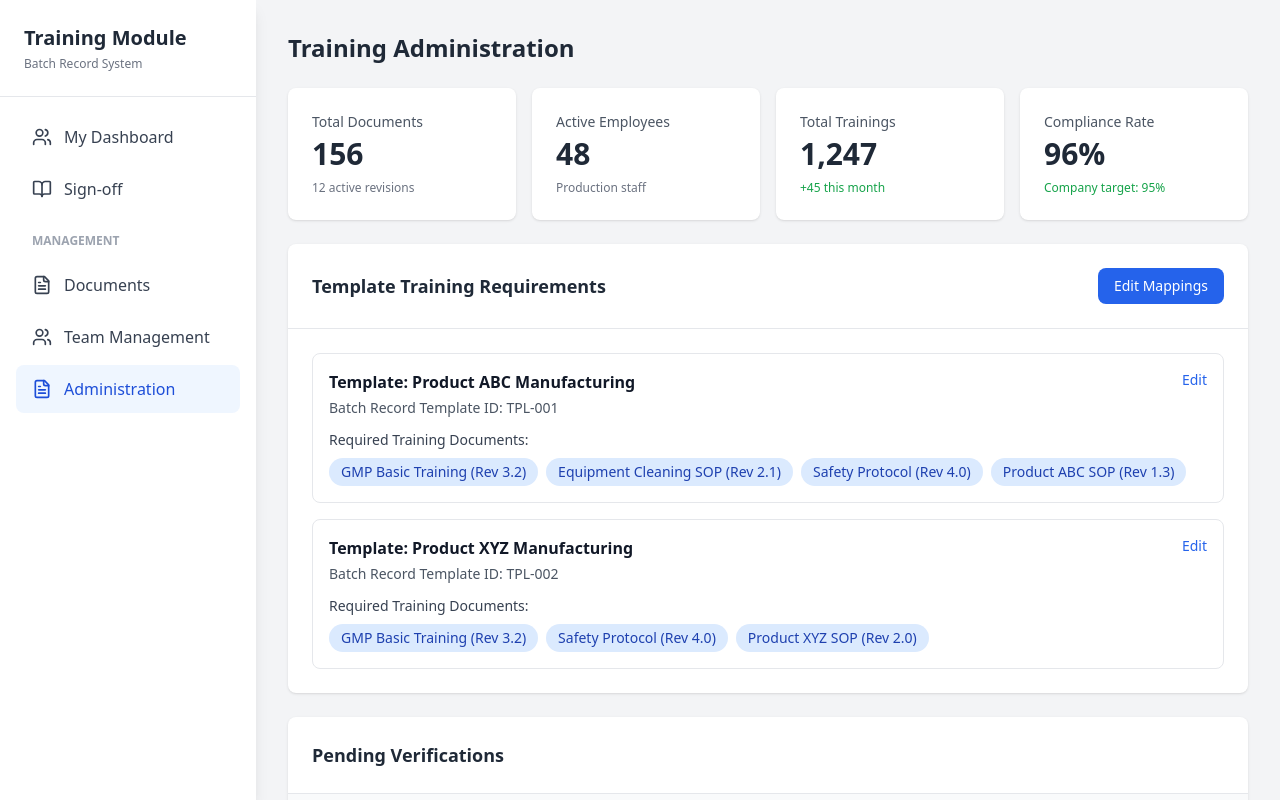
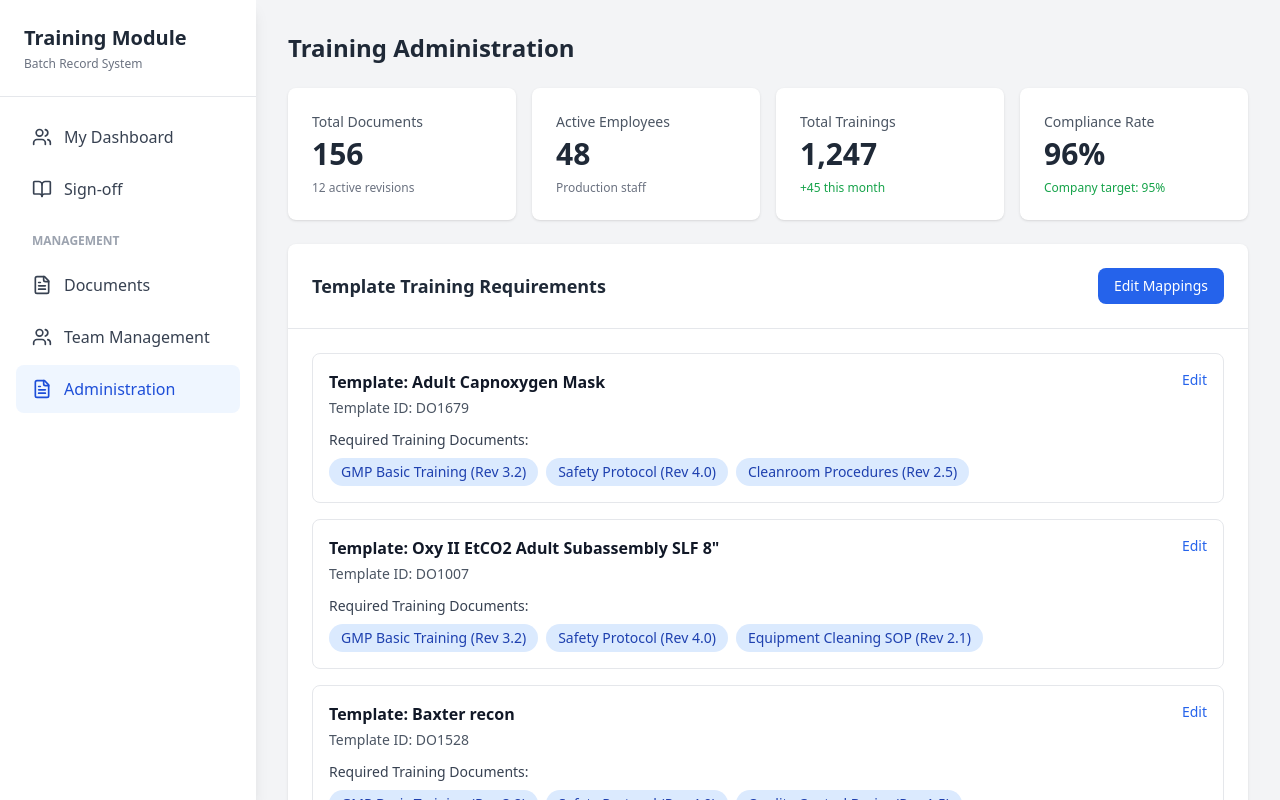
Before and after one commit to Ai5678/training-module-app, a React (Create React App) app: page / in a window 1280 px wide. Both pictures are taken after a click on the button "Administration". Built offline with nearby package versions, Linux system fonts and the light colour scheme.

Commit message:
1. Employee Dashboard modified 2. update sampleData with actual template names 3. Update AdminView with actual reference template names

```diff
--- a/src/components/pages/AdminView.js
+++ b/src/components/pages/AdminView.js
@@ -1,5 +1,5 @@
 import React from 'react';
-import { pendingVerifications } from '../../data/sampleData';
+import { pendingVerifications, templateTrainingMappings } from '../../data/sampleData';
 
 const AdminView = () => (
   <div className="space-y-6">
@@ -41,56 +41,27 @@ const AdminView = () => (
       </div>
       <div className="p-6">
         <div className="space-y-4">
-          <div className="border border-gray-200 rounded-lg p-4">
+          {templateTrainingMappings.map((template) => (
+            <div key={template.id} className="border border-gray-200 rounded-lg p-4">
               <div className="flex justify-between items-start mb-3">
                 <div>
-                <h3 className="font-semibold text-gray-900">Template: Product ABC Manufacturing</h3>
-                <p className="text-sm text-gray-600 mt-1">Batch Record Template ID: TPL-001</p>
+                  <h3 className="font-semibold text-gray-900">Template: {template.templateName}</h3>
+                  <p className="text-sm text-gray-600 mt-1">Template ID: {template.templateId}</p>
                 </div>
                 <button className="text-blue-600 hover:text-blue-700 text-sm">Edit</button>
               </div>
               <div>
                 <p className="text-sm font-medium text-gray-700 mb-2">Required Training Documents:</p>
                 <div className="flex flex-wrap gap-2">
-                <span className="px-3 py-1 bg-blue-100 text-blue-800 rounded-full text-sm">
-                  GMP Basic Training (Rev 3.2)
+                  {template.requiredTrainings.map((training, index) => (
+                    <span key={index} className="px-3 py-1 bg-blue-100 text-blue-800 rounded-full text-sm">
+                      {training.name} ({training.revision})
                     </span>
-                <span className="px-3 py-1 bg-blue-100 text-blue-800 rounded-full text-sm">
-                  Equipment Cleaning SOP (Rev 2.1)
-                </span>
-                <span className="px-3 py-1 bg-blue-100 text-blue-800 rounded-full text-sm">
-                  Safety Protocol (Rev 4.0)
-                </span>
-                <span className="px-3 py-1 bg-blue-100 text-blue-800 rounded-full text-sm">
-                  Product ABC SOP (Rev 1.3)
-                </span>
+                  ))}
                 </div>
               </div>
             </div>
-
-          <div className="border border-gray-200 rounded-lg p-4">
-            <div className="flex justify-between items-start mb-3">
-              <div>
-                <h3 className="font-semibold text-gray-900">Template: Product XYZ Manufacturing</h3>
-                <p className="text-sm text-gray-600 mt-1">Batch Record Template ID: TPL-002</p>
-              </div>
-              <button className="text-blue-600 hover:text-blue-700 text-sm">Edit</button>
-            </div>
-            <div>
-              <p className="text-sm font-medium text-gray-700 mb-2">Required Training Documents:</p>
-              <div className="flex flex-wrap gap-2">
-                <span className="px-3 py-1 bg-blue-100 text-blue-800 rounded-full text-sm">
-                  GMP Basic Training (Rev 3.2)
-                </span>
-                <span className="px-3 py-1 bg-blue-100 text-blue-800 rounded-full text-sm">
-                  Safety Protocol (Rev 4.0)
-                </span>
-                <span className="px-3 py-1 bg-blue-100 text-blue-800 rounded-full text-sm">
-                  Product XYZ SOP (Rev 2.0)
-                </span>
-              </div>
-            </div>
-          </div>
+          ))}
         </div>
       </div>
     </div>
--- a/src/data/sampleData.js
+++ b/src/data/sampleData.js
@@ -6,6 +6,20 @@ export const pendingTrainings = [
 export const completedTrainings = [
   { id: 3, docName: 'Safety Protocol', revision: 'Rev 4.0', completedDate: '2025-09-01', verifiedBy: 'John Smith', verified: true },
   { id: 4, docName: 'Quality Control Basics', revision: 'Rev 1.5', completedDate: '2025-08-15', verifiedBy: 'Jane Doe', verified: true },
+  { id: 5, docName: 'DO1679: Adult Capnoxygen Mask Training', revision: 'Rev 2.0', completedDate: '2025-08-10', verifiedBy: 'John Smith', verified: true },
+  { id: 6, docName: 'DO1007: Oxy II EtCO2 Adult Subassembly SLF 8" Training', revision: 'Rev 1.8', completedDate: '2025-07-25', verifiedBy: 'Jane Doe', verified: true },
+  { id: 7, docName: 'DO1528: Baxter recon Training', revision: 'Rev 3.1', completedDate: '2025-07-10', verifiedBy: 'John Smith', verified: true },
+  { id: 8, docName: 'Cleanroom Procedures', revision: 'Rev 2.5', completedDate: '2025-06-20', verifiedBy: 'Jane Doe', verified: true },
+  { id: 9, docName: 'Documentation Standards', revision: 'Rev 1.2', completedDate: '2025-06-05', verifiedBy: 'John Smith', verified: true },
+  { id: 10, docName: 'Environmental Monitoring', revision: 'Rev 3.0', completedDate: '2025-05-15', verifiedBy: 'Jane Doe', verified: true },
+];
+
+export const qualifiedTemplates = [
+  'DO1679: Adult Capnoxygen Mask',
+  'DO1007: Oxy II EtCO2 Adult Subassembly SLF 8"',
+  'DO1528: Baxter recon',
+  'DO1674: OxyMask II Kid 7\'',
+  'DO1862: OxyMask II Adult EtCO2 14", SLM 15\''
 ];
 
 export const trainingDocs = [
@@ -15,12 +29,66 @@ export const trainingDocs = [
 ];
 
 export const teamMembers = [
-  { id: 1, name: 'Alice Johnson', role: 'Production', trainings: 12, pending: 2, qualified: ['Template A', 'Template B'] },
-  { id: 2, name: 'Bob Wilson', role: 'Production', trainings: 10, pending: 1, qualified: ['Template A', 'Template C'] },
-  { id: 3, name: 'Carol Martinez', role: 'Production', trainings: 15, pending: 0, qualified: ['Template A', 'Template B', 'Template C'] },
+  { id: 1, name: 'Alice Johnson', role: 'Production', trainings: 12, pending: 2, qualified: ['DO1679: Adult Capnoxygen Mask', 'DO1007: Oxy II EtCO2 Adult Subassembly SLF 8"'] },
+  { id: 2, name: 'Bob Wilson', role: 'Production', trainings: 10, pending: 1, qualified: ['DO1679: Adult Capnoxygen Mask', 'DO1528: Baxter recon'] },
+  { id: 3, name: 'Carol Martinez', role: 'Production', trainings: 15, pending: 0, qualified: ['DO1679: Adult Capnoxygen Mask', 'DO1674: OxyMask II Kid 7\'', 'DO1862: OxyMask II Adult EtCO2 14", SLM 15\''] },
 ];
 
 export const pendingVerifications = [
   { id: 1, employee: 'Alice Johnson', docName: 'GMP Basic Training', revision: 'Rev 3.2', signedDate: '2025-09-28', status: 'pending' },
   { id: 2, employee: 'Bob Wilson', docName: 'Safety Protocol', revision: 'Rev 4.0', signedDate: '2025-09-27', status: 'pending' },
 ];
+
+export const templateTrainingMappings = [
+  {
+    id: 1,
+    templateName: 'Adult Capnoxygen Mask',
+    templateId: 'DO1679',
+    requiredTrainings: [
+      { name: 'GMP Basic Training', revision: 'Rev 3.2' },
+      { name: 'Safety Protocol', revision: 'Rev 4.0' },
+      { name: 'Cleanroom Procedures', revision: 'Rev 2.5' }
+    ]
+  },
+  {
+    id: 2,
+    templateName: 'Oxy II EtCO2 Adult Subassembly SLF 8"',
+    templateId: 'DO1007',
+    requiredTrainings: [
+      { name: 'GMP Basic Training', revision: 'Rev 3.2' },
+      { name: 'Safety Protocol', revision: 'Rev 4.0' },
+      { name: 'Equipment Cleaning SOP', revision: 'Rev 2.1' }
+    ]
+  },
+  {
+    id: 3,
+    templateName: 'Baxter recon',
+    templateId: 'DO1528',
+    requiredTrainings: [
+      { name: 'GMP Basic Training', revision: 'Rev 3.2' },
+      { name: 'Safety Protocol', revision: 'Rev 4.0' },
+      { name: 'Quality Control Basics', revision: 'Rev 1.5' }
+    ]
+  },
+  {
+    id: 4,
+    templateName: 'OxyMask II Kid 7\'',
+    templateId: 'DO1674',
+    requiredTrainings: [
+      { name: 'GMP Basic Training', revision: 'Rev 3.2' },
+      { name: 'Safety Protocol', revision: 'Rev 4.0' },
+      { name: 'Cleanroom Procedures', revision: 'Rev 2.5' }
+    ]
+  },
+  {
+    id: 5,
+    templateName: 'OxyMask II Adult EtCO2 14", SLM 15\'',
+    templateId: 'DO1862',
+    requiredTrainings: [
+      { name: 'GMP Basic Training', revision: 'Rev 3.2' },
+      { name: 'Safety Protocol', revision: 'Rev 4.0' },
+      { name: 'Equipment Cleaning SOP', revision: 'Rev 2.1' },
+      { name: 'Documentation Standards', revision: 'Rev 1.2' }
+    ]
+  }
+];
```
Also changed, not shown: src/components/pages/EmployeeDashboard.js (+34 -32 lines). Lines whose indentation alone changed are shown as unchanged.
